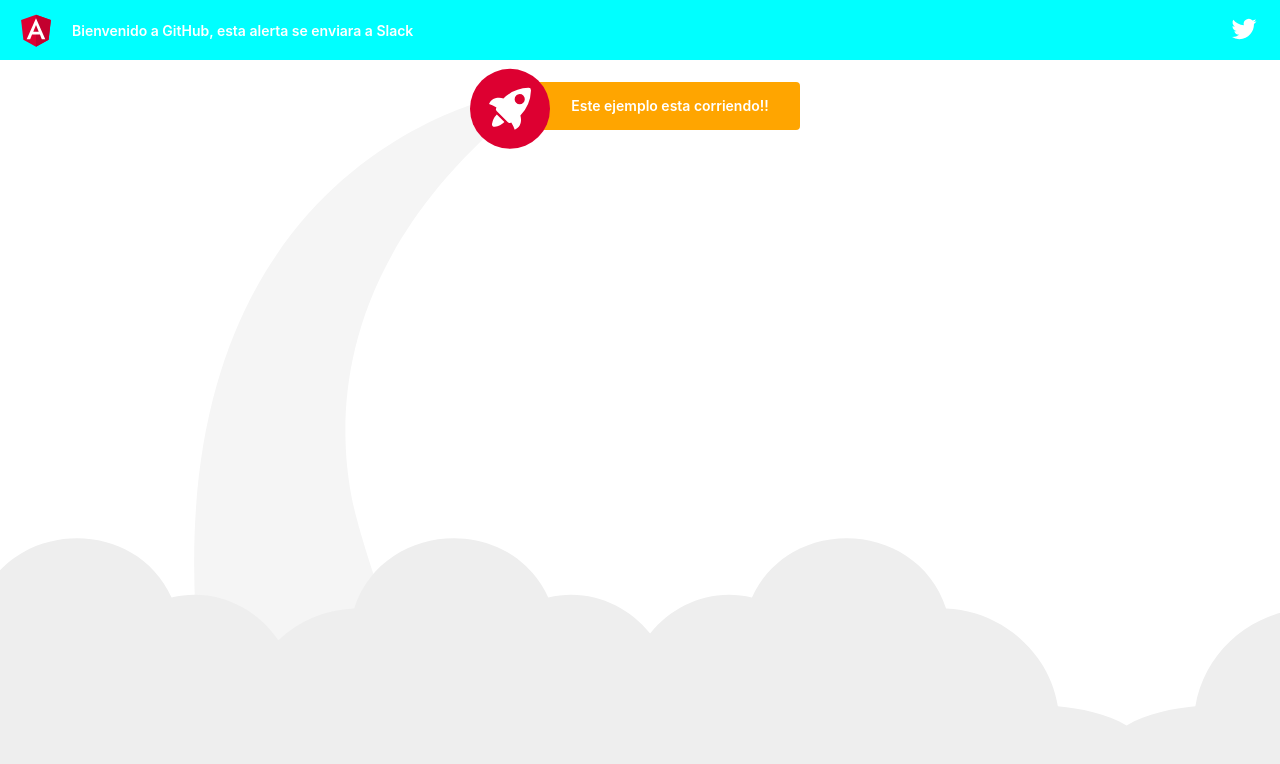
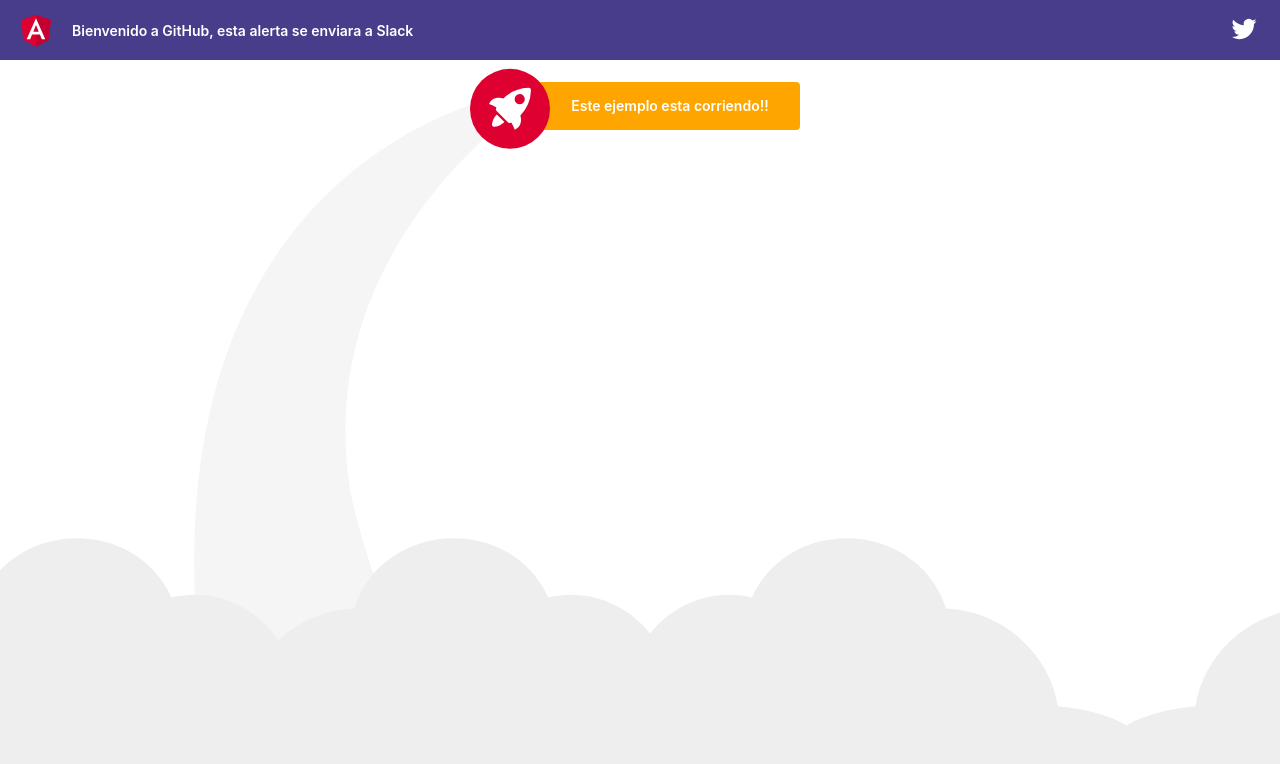
Before and after one commit to hsosa651/example, an Angular app: page / in a window 1280 px wide. Shown: the top 764 px of the page. Built offline with nearby package versions, Linux system fonts and the light colour scheme.

Commit message:
CAmbios de color

```diff
--- a/src/app/app.component.html
+++ b/src/app/app.component.html
@@ -42,7 +42,7 @@
     height: 60px;
     display: flex;
     align-items: center;
-    background-color: aqua;
+    background-color: darkslateblue;
     color: white;
     font-weight: 600;
   }
```
